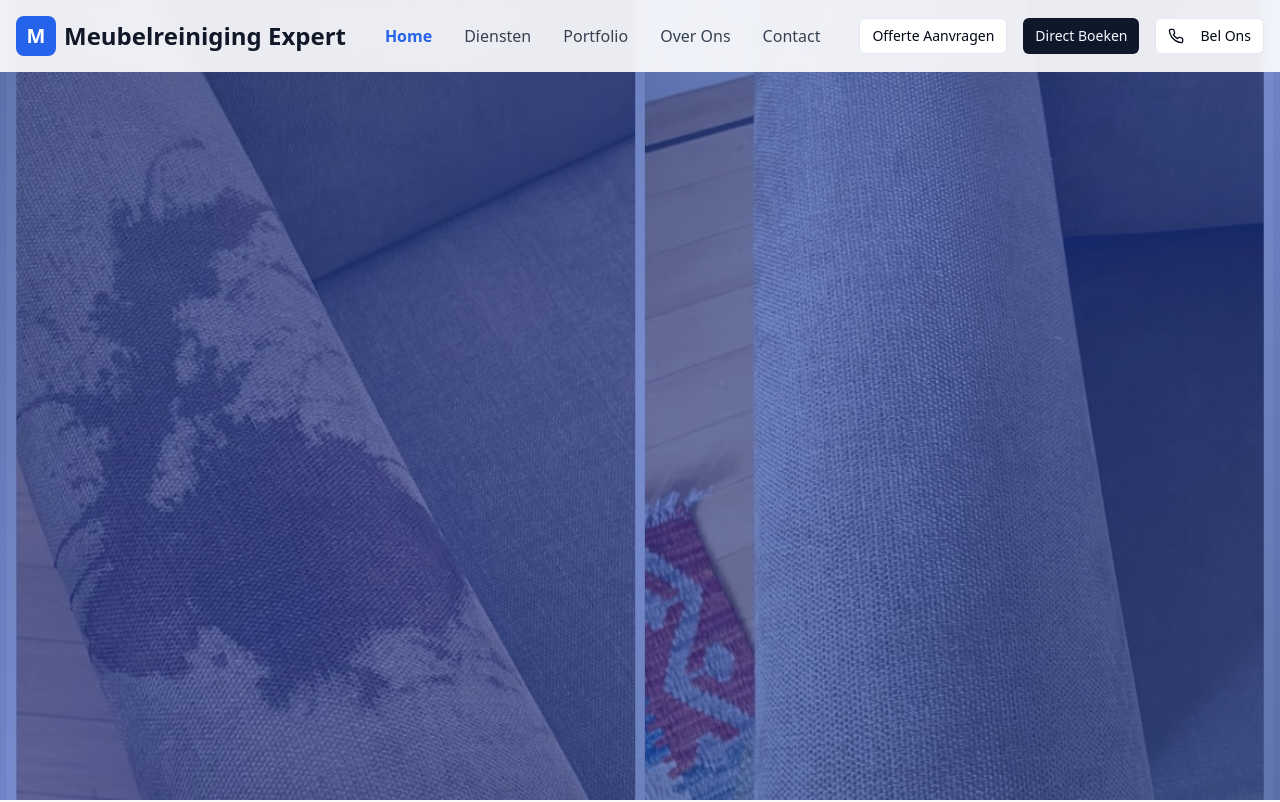
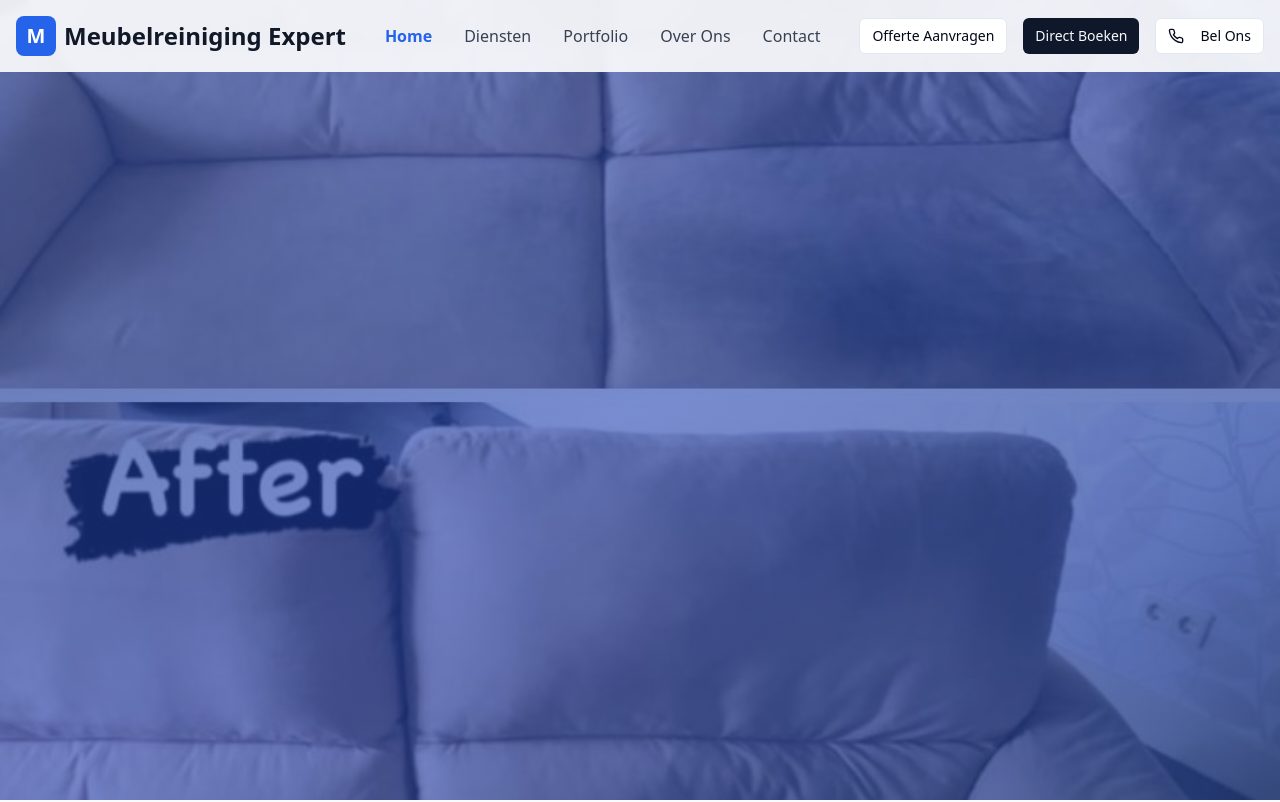
Before and after one commit to yourimarketing/meubelreinigingsexpert, a React (Vite) app: page / in a window 1280 px wide. Shown: the top 802 px of the page. Built offline with nearby package versions, Linux system fonts and the light colour scheme.

Commit message:
Replace hero background image
Replaced the hero section background with a new image.

```diff
--- a/src/components/Hero.tsx
+++ b/src/components/Hero.tsx
@@ -7,7 +7,7 @@ const Hero = () => {
       {/* Before/After Image Background */}
       <div className="absolute inset-0 w-full h-full">
         <img
-          src="/lovable-uploads/faafa669-0210-4fb8-ab8f-dba18ca5228f.png"
+          src="/lovable-uploads/23e4e092-d6f0-4a65-9cd3-84858d673634.png"
           alt="Before and After meubelreiniging resultaten"
           className="w-full h-full object-cover"
         />
```
Also changed, not shown: public/lovable-uploads/23e4e092-d6f0-4a65-9cd3-84858d673634.png (added).
